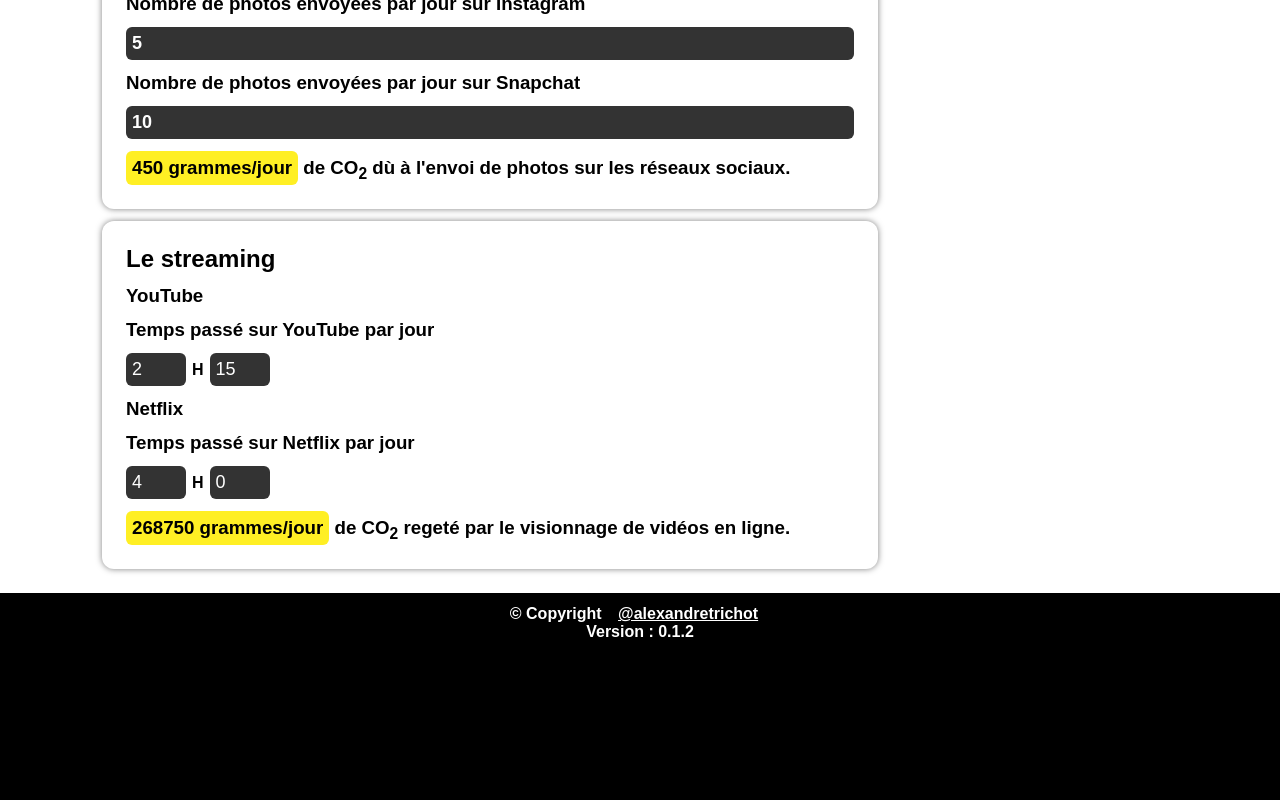
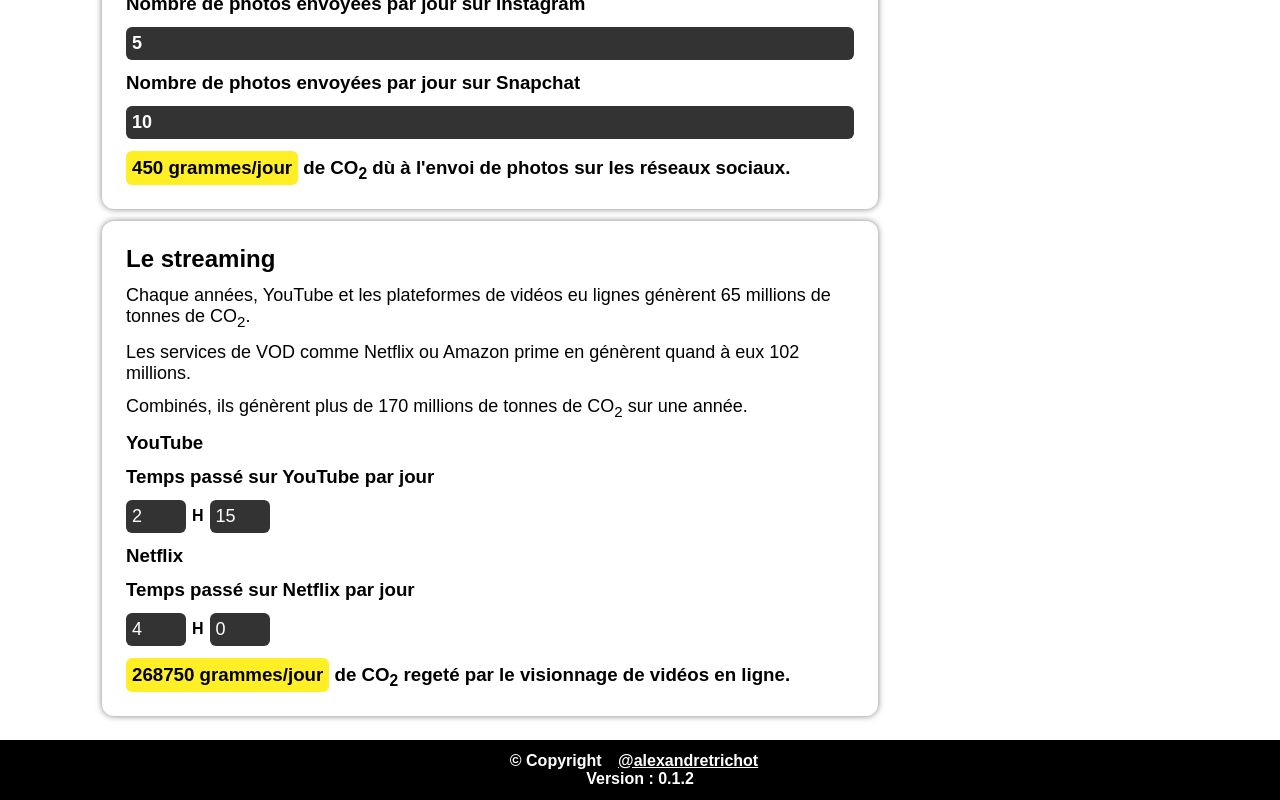
Before and after one commit to alexandretrichot/digital-impact-simulator, a Nuxt app: page /simulator in a window 1280 px wide. Shown: the part 1146-1946 px from the top of the page. Before the commit the page ends 1799 px from the top, so only its background shows below. Built offline with nearby package versions, Linux system fonts and the light colour scheme.

Commit message:
Update CarbonSimulator.vue

```diff
--- a/components/CarbonSimulator.vue
+++ b/components/CarbonSimulator.vue
@@ -143,7 +143,10 @@ export default {
 
       <!-- Streaming -->
       <div class="card">
-        <h2>Le streaming</h2>
+		<h2>Le streaming</h2>
+		<p>Chaque années, YouTube et les plateformes de vidéos eu lignes génèrent 65 millions de tonnes de CO<sub>2</sub>.</p>
+		<p>Les services de VOD comme Netflix ou Amazon prime en génèrent quand à eux 102 millions.</p>
+		<p>Combinés, ils génèrent plus de 170 millions de tonnes de CO<sub>2</sub> sur une année.</p>
         <h3>YouTube</h3>
         <h3>Temps passé sur YouTube par jour</h3>
         <HourInput v-model="youtubeTime" />
```
